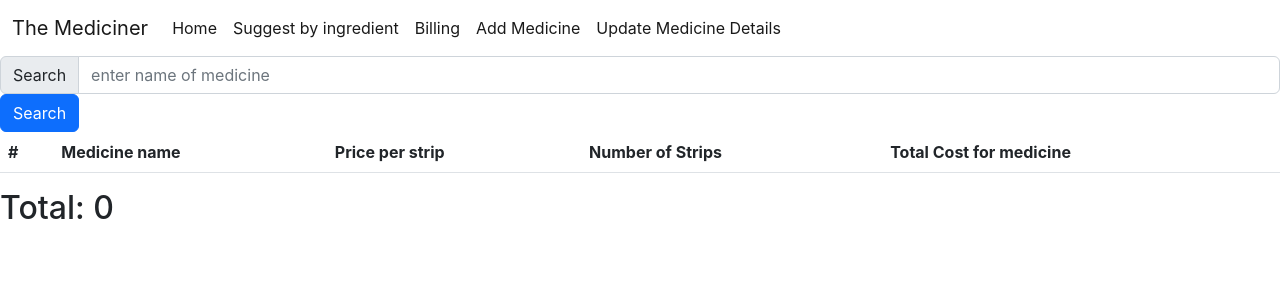
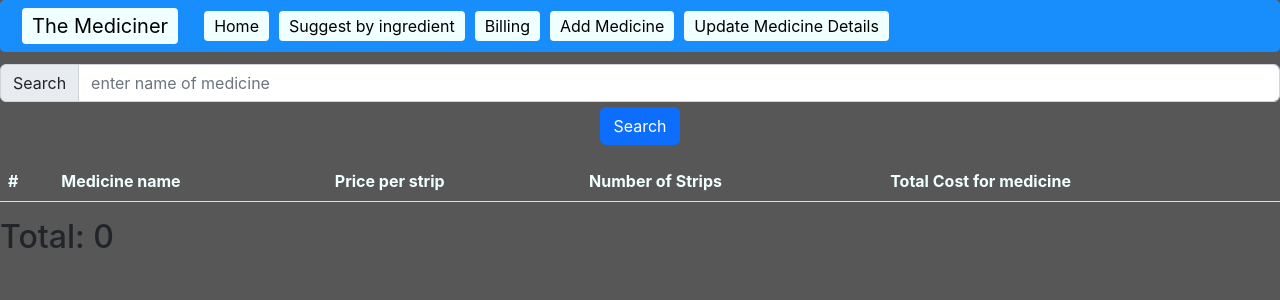
Before and after one commit to Anurag14092001/shillong2022, a React (Create React App) app: page /Medicinedatabase in a window 1280 px wide. Shown: the top 300 px of the page. Built offline with nearby package versions, Linux system fonts and the light colour scheme.

Commit message:
5th commit

```diff
--- a/src/App.css
+++ b/src/App.css
@@ -1,6 +1,15 @@
 .App {
   text-align: center;
 
+}
+
+body {
+  background-color: rgba(22, 20, 20, 0.712);
+
+}
+
+sample {
+  background-color: rgba(255, 63, 29, 0.562);
 }
 
 .App-logo {
--- a/src/components/Navbar.js
+++ b/src/components/Navbar.js
@@ -4,33 +4,54 @@ import {Link} from "react-router-dom";
 
 export class Navbar extends Component {
 
+  constructor(){
+    super();
+  this.state={
+    color1 : "black",
+    backgroundColor1: "azure",
+    color2 : "black",
+    backgroundColor2: "azure",
+    color3 : "black",
+    backgroundColor3: "azure",
+    color4 : "black",
+    backgroundColor4: "azure",
+    color5 : "black",
+    backgroundColor5: "azure",
+    color6 : "black",
+    backgroundColor6: "azure"
+  }}
+
+  render() {
 
 
-  render() {
+
+
     let {title,toggletext,toggle,togglemode}=this.props;
+
+
     return (
-      <nav className={`navbar navbar-expand-lg navbar-${toggle} bg-${toggle}`}>
+      <nav style={{backgroundColor: "rgb(24, 142, 252)",borderRadius: "5px"}} className={`navbar navbar-expand-lg navbar-${toggle} bg-${toggle}`}>
       <div className="container-fluid">
-        <Link className="navbar-brand" to="/">The Mediciner</Link>
+        <Link className="navbar-brand" style={{color: this.state.color1,backgroundColor: this.state.backgroundColor1,padding:"3px 10px",borderRadius: "4px",marginLeft: "10px"}} onMouseEnter={()=>{this.setState({color1 : "azure",backgroundColor1: "black"})}} onMouseLeave={()=>{this.setState({color1 : "black",backgroundColor1: "azure"})}} to="/">The Mediciner</Link>
         <button className="navbar-toggler" type="button" data-bs-toggle="collapse" data-bs-target="#navbarNav" aria-controls="navbarNav" aria-expanded="false" aria-label="Toggle navigation">
           <span className="navbar-toggler-icon"></span>
         </button>
         <div className="collapse navbar-collapse" id="navbarNav">
           <ul className="navbar-nav">
             <li className="nav-item">
-              <Link className="nav-link active" aria-current="page" to="/">Home</Link>
+              <Link className="nav-link active" style={{color: this.state.color2,backgroundColor: this.state.backgroundColor2,padding:"3px 10px",borderRadius: "4px",marginLeft: "10px"}} onMouseEnter={()=>{this.setState({color2 : "azure",backgroundColor2: "black"})}} onMouseLeave={()=>{this.setState({color2 : "black",backgroundColor2: "azure"})}}  aria-current="page" to="/">Home</Link>
             </li>
             <li className="nav-item">
-              <Link className="nav-link active" aria-current="page" to="/Ingredient">Suggest by ingredient</Link>
+              <Link className="nav-link active" style={{color: this.state.color3,backgroundColor: this.state.backgroundColor3,padding:"3px 10px",borderRadius: "4px",marginLeft: "10px"}} onMouseEnter={()=>{this.setState({color3 : "azure",backgroundColor3: "black"})}} onMouseLeave={()=>{this.setState({color3 : "black",backgroundColor3: "azure"})}} aria-current="page" to="/Ingredient">Suggest by ingredient</Link>
             </li>
             <li className="nav-item">
-              <Link className="nav-link active" aria-current="page" to="/Medicinedatabase">Billing</Link>
+              <Link className="nav-link active" style={{color: this.state.color4,backgroundColor: this.state.backgroundColor4,padding:"3px 10px",borderRadius: "4px",marginLeft: "10px"}} onMouseEnter={()=>{this.setState({color4 : "azure",backgroundColor4: "black"})}} onMouseLeave={()=>{this.setState({color4 : "black",backgroundColor4: "azure"})}}  aria-current="page" to="/Medicinedatabase">Billing</Link>
             </li>
             <li className="nav-item">
-              <Link className="nav-link active" aria-current="page" to="/Addmedicine">Add Medicine</Link>
+              <Link className="nav-link active" style={{color: this.state.color5,backgroundColor: this.state.backgroundColor5,padding:"3px 10px",borderRadius: "4px",marginLeft: "10px"}} onMouseEnter={()=>{this.setState({color5 : "azure",backgroundColor5: "black"})}} onMouseLeave={()=>{this.setState({color5 : "black",backgroundColor5: "azure"})}}  aria-current="page" to="/Addmedicine">Add Medicine</Link>
             </li>
             <li className="nav-item">
-              <Link className="nav-link active" aria-current="page" to="/Updatedatabase">Update Medicine Details</Link>
+              <Link className="nav-link active" style={{color: this.state.color6,backgroundColor: this.state.backgroundColor6,padding:"3px 10px",borderRadius: "4px",marginLeft: "10px"}}  onMouseEnter={()=>{this.setState({color6 : "azure",backgroundColor6: "black"})}} onMouseLeave={()=>{this.setState({color6 : "black",backgroundColor6: "azure"})}} aria-current="page" to="/Updatedatabase">Update Medicine Details</Link>
             </li>
 
 
--- a/src/components/Notices.js
+++ b/src/components/Notices.js
@@ -42,9 +42,9 @@ export default class Notices extends Component {
 
   render() {
     return (<>
-      <div className="card">
+      <div style={{backgroundColor: "rgba(34, 33, 33, 0.801)",marginTop:"15px"}} className="card">
         <div className="card-body">
-          <p style={{ textAlign: "center", fontStyle: "solid" }} >Low Medicine numbers</p>
+          <p style={{ textAlign: "center", backgroundColor:"rgba(255, 63, 29, 0.562)",padding:"5px 0px",borderRadius: "15px", fontStyle: "solid",color: "azure" }} >Low Medicine numbers</p>
           <ul name='numberlist'>
 
              {this.state.arr1.map((element)=>{
@@ -54,7 +54,7 @@ export default class Notices extends Component {
                )}
                else if(element.amount<10){
                  return(
-                   <><li style={{color: "blue"}}> <span style={{fontWeight: "bold"}}>{element.key}</span> is almost depleted. Only  <span style={{fontWeight: "bold"}}>{element.amount}</span> strips are remaining.</li>
+                   <><li style={{color: "lightblue"}}> <span style={{fontWeight: "bold"}}>{element.key}</span> is almost depleted. Only  <span style={{fontWeight: "bold"}}>{element.amount}</span> strips are remaining.</li>
                    </>
                  )
                }
@@ -63,9 +63,9 @@ export default class Notices extends Component {
             <li></li>      </ul>
         </div></div>
 
-      <div className='card'>
+      <div className='card' style={{backgroundColor: "rgba(34, 33, 33, 0.801)",marginTop:"15px"}}>
         <div className="card-body">
-          <p style={{ textAlign: "center", fontStyle: "solid" }} >Expired Medicines</p>
+          <p style={{ textAlign: "center", backgroundColor:"rgba(255, 63, 29, 0.562)",padding:"5px 0px",borderRadius: "15px", fontStyle: "solid",color: "azure" }} >Expired Medicines</p>
           <ul name='expiredlist'>
    {this.state.arr1.map((element)=>{
 
--- a/src/components/medicinedatabase.js
+++ b/src/components/medicinedatabase.js
@@ -125,13 +125,13 @@ export default class Medicinedatabase extends Component {
 
     return (
       <>
-        <div className="input-group">
+        <div style={{paddingTop: "12px"}} className="input-group">
           <span className="input-group-text">Search</span>
           <input type="text" id="medicinename" placeholder='enter name of medicine' value={this.state.medicinename} onChange={changedata} aria-label="Search" className="form-control" />
 
         </div>
 
-        <button className='btn btn-primary success' onClick={this.searchdata} > Search </button>
+       <p style={{textAlign: "center",paddingTop: "5px"}}> <button className='btn btn-primary success'  onClick={this.searchdata} > Search </button></p>
         {this.state.displayarr.map((element)=>{
       return(
         <>
@@ -150,7 +150,7 @@ export default class Medicinedatabase extends Component {
       )
     })}
 
-        <table className="table">
+        <table style={{color: "azure"}} className="table">
           <thead>
             <tr>
               <th scope="col">#</th>
--- a/src/components/suggest.js
+++ b/src/components/suggest.js
@@ -9,7 +9,9 @@ constructor(){
     this.state={
         componenttable: [],
         ingredient: "",
-        displayarr: []
+        displayarr: [],
+        color: "white",
+        backgroundColor: "black"
     }
 }
 
@@ -61,10 +63,11 @@ constructor(){
 
     return (
       <>
-   <input type="text" id="ingredient" placeholder='enter the ingredient' value={this.state.ingredient} onChange={this.changedata} aria-label="Search" className="form-control" />
-      <button className='btn btn-primary success' onClick={searchdata}>Search</button>
+   <input type="text" style={{color: "azure", marginTop: "10px", backgroundColor:"rgba(22, 20, 20, 0.712)"}} id="ingredient" placeholder='enter the ingredient' value={this.state.ingredient} onChange={this.changedata} aria-label="Search" className='form-control' />
+    <p style={{textAlign: "center",marginTop: "10px"}} >  <button style={{backgroundColor: this.state.backgroundColor,color:this.state.color}} onMouseEnter={()=>{this.setState({...this.state,backgroundColor: "azure",color: "black"})}} onMouseLeave={()=>{this.setState({...this.state,backgroundColor: "black",color: "azure"})}} className='btn btn-primary success' onClick={searchdata}>Search</button></p>
 
-
+   {this.state.displayarr[0] && <div className='card' style={{color: "azure",backgroundColor:"rgba(22, 20, 20, 0.712)",marginLeft:"100px", marginRight:"100px",padding:"10px 20px"}}>
+   <p style={{ textAlign: "center", backgroundColor:"rgba(255, 63, 29, 0.562)",padding:"5px 0px",borderRadius: "15px", fontStyle: "solid",color: "azure" }} >Suggested Medicines</p>
       {this.state.displayarr.map((element)=>{
       return(
         <>
@@ -78,6 +81,7 @@ constructor(){
         </>
       )
     })}
+    </div>}
 
 
       </>
```
Also changed, not shown: src/new.css (added).
